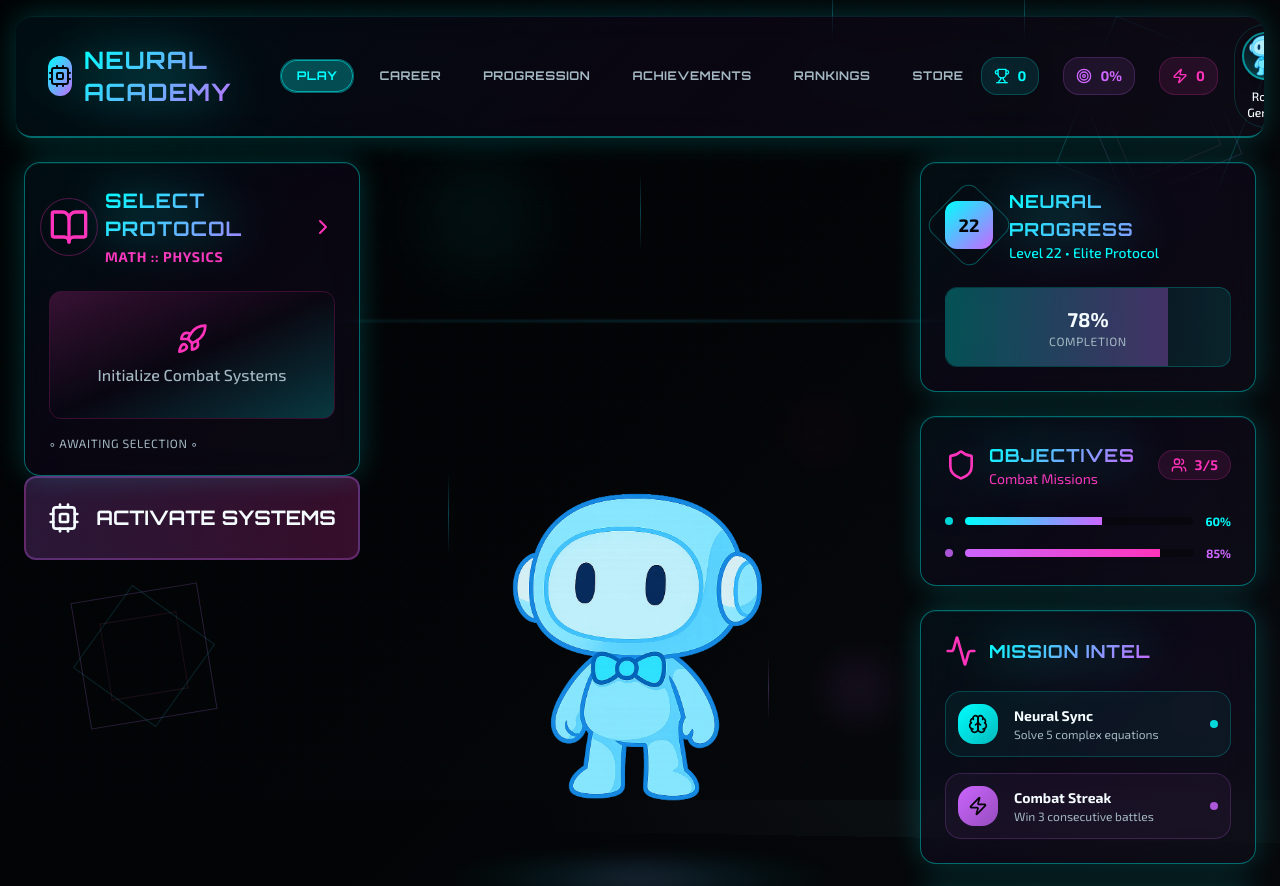
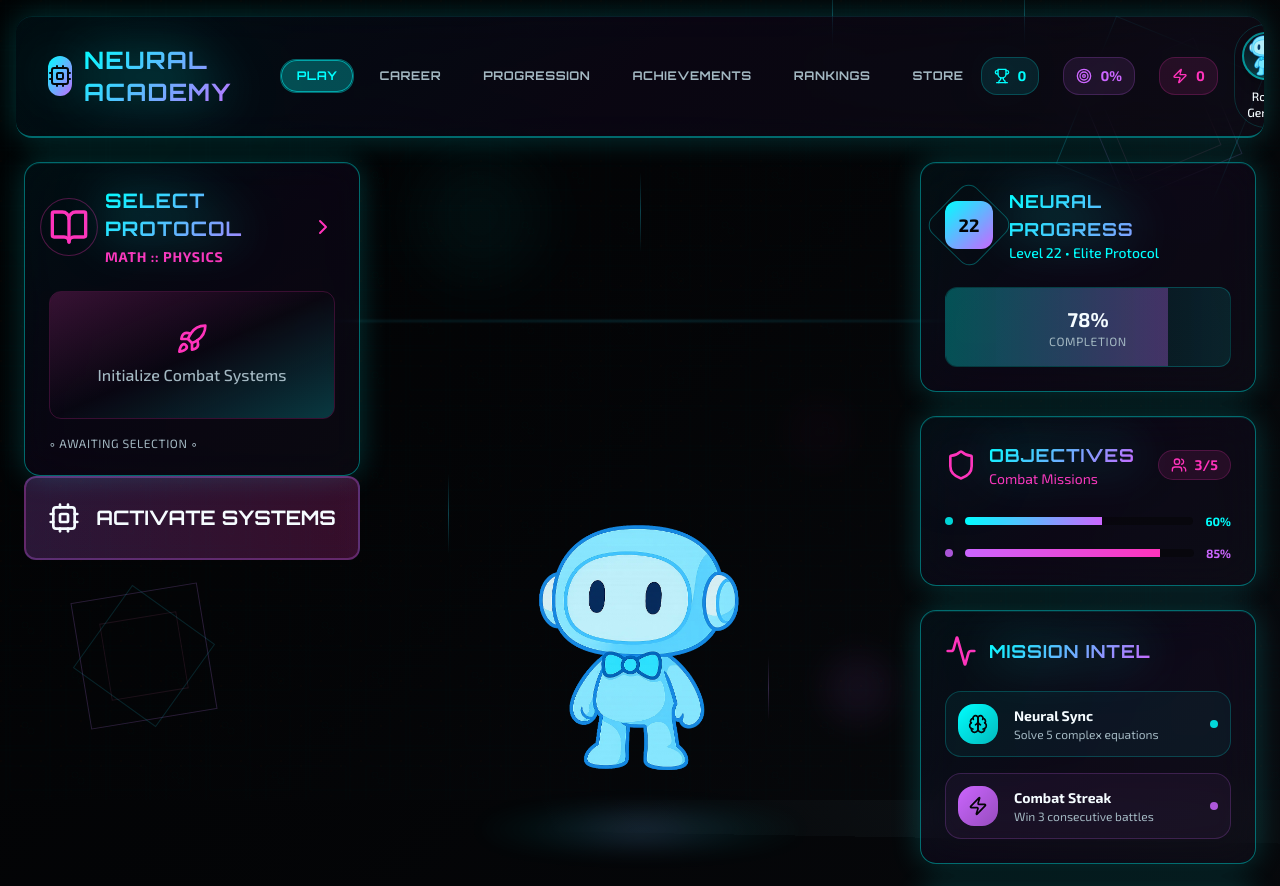
Before and after one commit to EatWheat-25/physics-duel-dash, a React (Vite) app: page / in a window 1280 px wide. Shown: the top 886 px of the page. Built offline with nearby package versions, Linux system fonts and the light colour scheme.

Commit message:
Fix character div sizing

```diff
--- a/src/components/FortniteStyleShowcase.tsx
+++ b/src/components/FortniteStyleShowcase.tsx
@@ -34,7 +34,7 @@ const FortniteStyleShowcase: React.FC<FortniteStyleShowcaseProps> = ({
     }} className="relative">
         <div className="relative cursor-pointer group" onClick={onCharacterClick}>
           {/* Character Display with Ultra Glow */}
-          <div className="relative w-96 h-[500px] flex items-end justify-center">
+          <div className="relative flex items-end justify-center" style={{ width: '25vw', height: '35vh', minWidth: '300px', minHeight: '400px' }}>
             <motion.img src={character.avatar} alt={character.name} className="max-w-full max-h-full object-contain transition-all duration-500 group-hover:scale-110" style={{
             filter: 'var(--glow-robot)',
             transform: 'perspective(1000px)'
```
